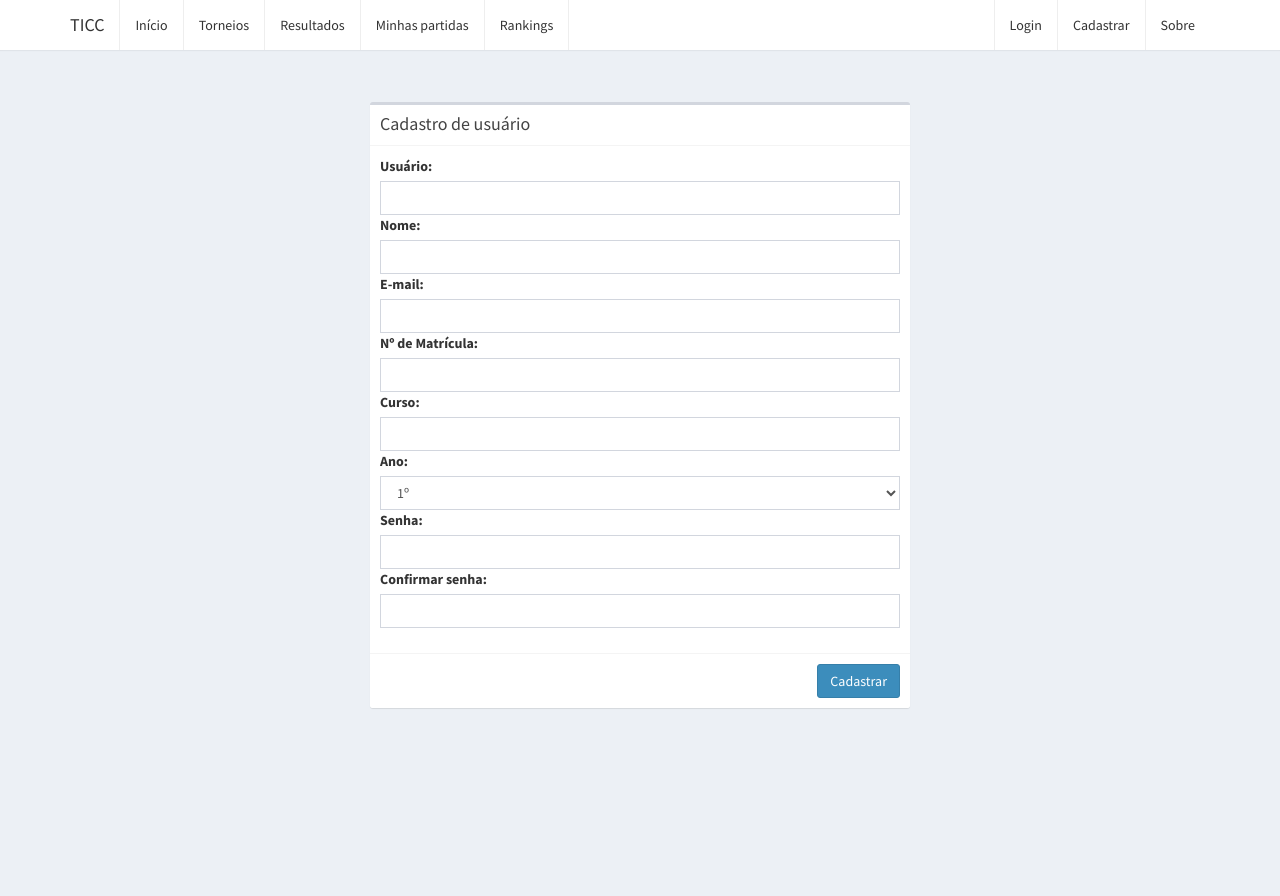
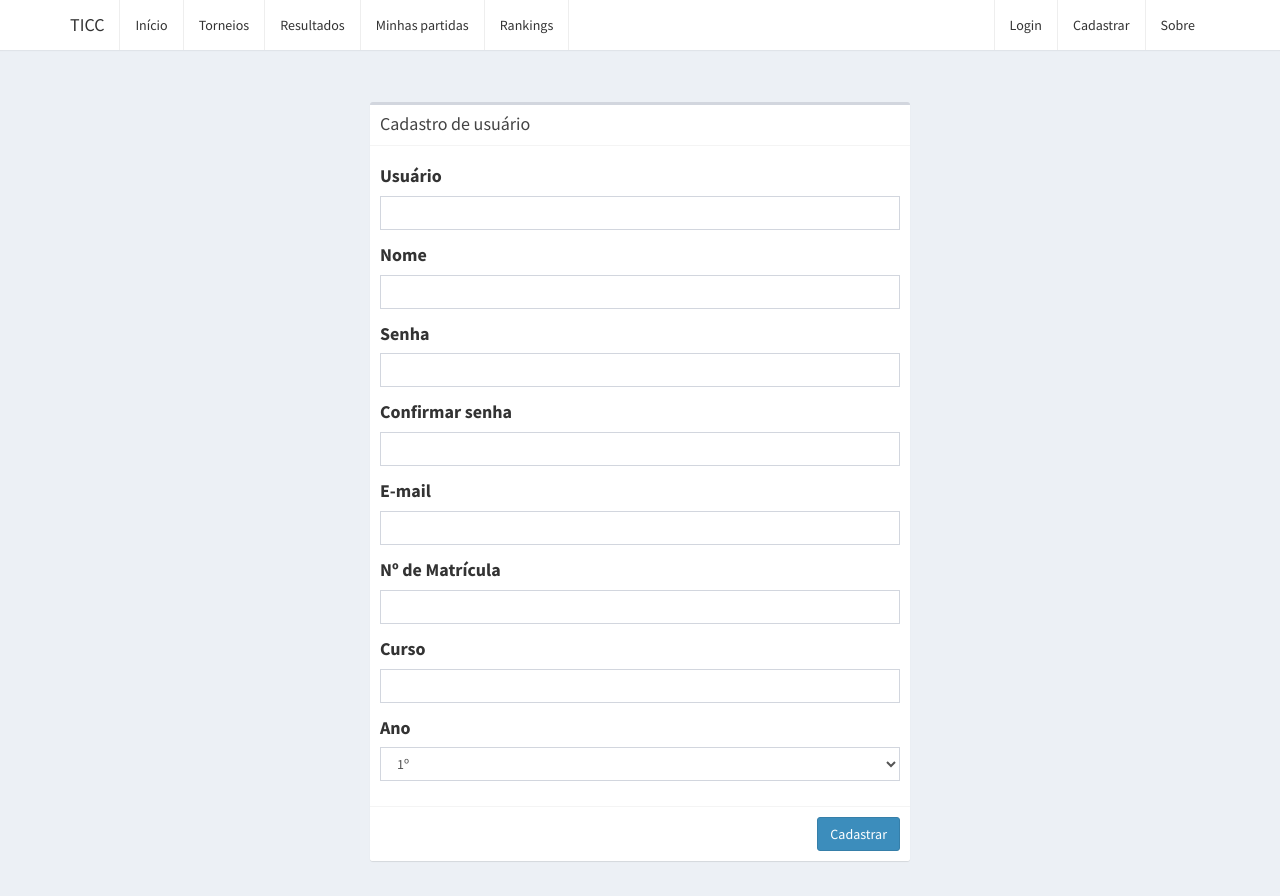
Before and after one commit to competdev/ticc, a Django app: page /signup in a window 1280 px wide. Before the commit the page ends 709 px from the top, so only its background shows below. Run offline with Django 3.2, Linux system fonts and the light colour scheme; some libraries are stand-ins or nearby versions.

Commit message:
Corrige layout do formulário de participante

```diff
--- a/templates/signup.html
+++ b/templates/signup.html
@@ -8,11 +8,21 @@
                 <h3 class="box-title">Cadastro de usuário</h3>
             </div>
             <form role="form" action="{{ action }}" method="POST">
-               {% csrf_token %}
                 <div class="box-body">
-                    <div class="form-group">
-                        {{ form }}
-                    </div>
+                <form action="{{ action }}" method="post" enctype="multipart/form-data">
+                {% csrf_token %}
+                {% for field in form %}
+                <div class="form-group {% if field.errors %}has-error{% endif %}">
+                    <h4><strong>{{ field.label }}</strong></h4>
+                    {% if field.errors %}
+                        {% for error in field.errors %}
+                            <span class="help-block">{{ error }}</span>
+                        {% endfor %}
+                    {% endif %}
+                    <span class="help-block">{{ field.help_text }}</span>
+                    {{ field }}
+                </div>
+                {% endfor %}
                 </div>
                 <div class="box-footer">
                     <button type="submit" class="btn btn-primary pull-right">Cadastrar</button>
--- a/website/forms.py
+++ b/website/forms.py
@@ -177,18 +177,17 @@ class NewParticipantForm(forms.Form):
         label='Usuário', widget=forms.TextInput(attrs={'class': 'form-control'}))
     name = forms.CharField(label='Nome', widget=forms.TextInput(
         attrs={'class': 'form-control'}))
+    password = forms.CharField(
+        label='Senha', widget=forms.PasswordInput(attrs={'class': 'form-control'}))
+    repassword = forms.CharField(
+        label='Confirmar senha', widget=forms.PasswordInput(attrs={'class': 'form-control'}))
     email = forms.EmailField(
-        label='E-mail', widget=forms.TextInput(attrs={'class': 'form-control'}))
+        label='E-mail', widget=forms.EmailInput(attrs={'class': 'form-control'}))
     code = forms.CharField(
         label='Nº de Matrícula', widget=forms.TextInput(attrs={'class': 'form-control'}))
     course = forms.CharField(
         label='Curso', widget=forms.TextInput(attrs={'class': 'form-control'}))
     year = forms.ChoiceField(label='Ano', widget=forms.Select(attrs={'class': 'form-control'}), choices=((1, '1º'), (2, '2º'), (3, '3º')))
-    password = forms.CharField(
-        label='Senha', widget=forms.PasswordInput(attrs={'class': 'form-control'}))
-    repassword = forms.CharField(
-        label='Confirmar senha', widget=forms.PasswordInput(attrs={'class': 'form-control'}))
-
 
     def clean_username(self):
         data = self.cleaned_data['username']
```
